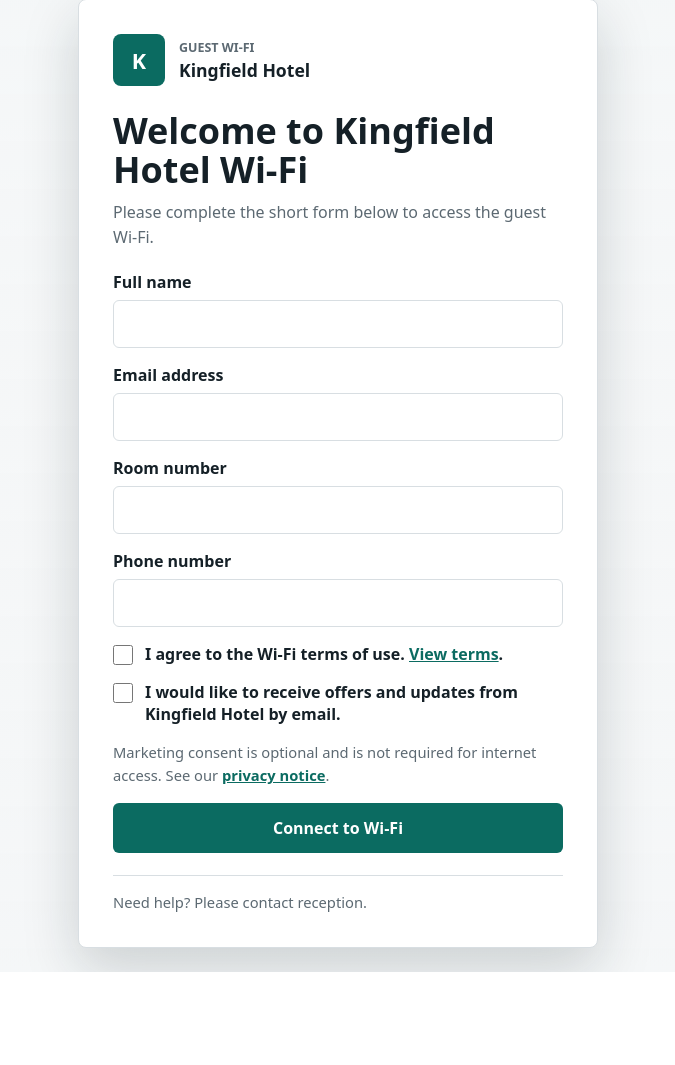
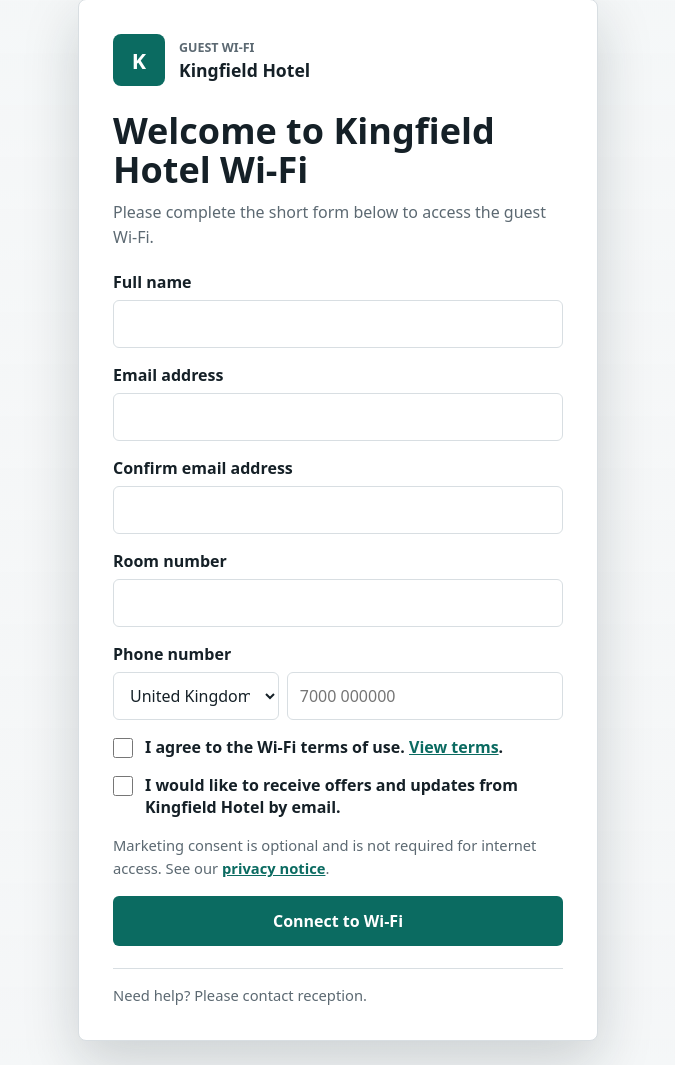
Before and after one commit to aybamidele/kingfield-wifi-captive, a Django app: template templates/portal/portal.html in a window 1280 px wide. Shown: the part 25-1090 px from the top of the page, without its empty margins (302-977 px from the left). Before the commit the page ends 997 px from the top, so only its background shows below. Run offline with Django 5.2, Linux system fonts and the light colour scheme; the template is opened without the code that fills it: values that come from a table or form of the project are taken from there, others are empty; data comes from the database, SQL or seed files in the repository.

Commit message:
feat: harden portal customization and form validation

```diff
--- a/portal/context_processors.py
+++ b/portal/context_processors.py
@@ -4,26 +4,15 @@
 
 
 def portal_branding(_request):
-    customization = PortalCustomization.objects.first()
-    if customization:
-        return {
-            "portal_background_url": customization.background_url,
-            "portal_brand_name": customization.brand_name,
-            "portal_logo_url": customization.logo_url,
-            "portal_primary_color": customization.primary_color,
-            "portal_success_message": customization.success_message,
-            "portal_support_text": customization.support_text,
-            "portal_tagline": customization.tagline,
-            "data_retention_days": settings.DATA_RETENTION_DAYS,
-        }
+    customization = PortalCustomization.objects.first() or PortalCustomization()
 
     return {
-        "portal_background_url": settings.PORTAL_BACKGROUND_URL,
-        "portal_brand_name": settings.PORTAL_BRAND_NAME,
-        "portal_logo_url": settings.PORTAL_LOGO_URL,
-        "portal_primary_color": settings.PORTAL_PRIMARY_COLOR,
-        "portal_success_message": settings.PORTAL_SUCCESS_MESSAGE,
-        "portal_support_text": settings.PORTAL_SUPPORT_TEXT,
-        "portal_tagline": settings.PORTAL_TAGLINE,
+        "portal_background_url": customization.background_url,
+        "portal_brand_name": customization.brand_name,
+        "portal_logo_url": customization.logo_url,
+        "portal_primary_color": customization.primary_color,
+        "portal_success_message": customization.success_message,
+        "portal_support_text": customization.support_text,
+        "portal_tagline": customization.tagline,
         "data_retention_days": settings.DATA_RETENTION_DAYS,
     }
--- a/portal/forms.py
+++ b/portal/forms.py
@@ -3,6 +3,14 @@
 from django.utils import timezone
 
 from .models import GuestWifiSession
+
+PHONE_COUNTRY_CODE_CHOICES = (
+    ("+44", "United Kingdom (+44)"),
+    ("+234", "Nigeria (+234)"),
+    ("+1", "United States/Canada (+1)"),
+    ("+233", "Ghana (+233)"),
+    ("+27", "South Africa (+27)"),
+)
 
 OMADA_FIELD_MAP = {
     "clientMac": "client_mac",
@@ -47,16 +55,33 @@
         max_length=254,
         widget=forms.EmailInput(attrs={"autocomplete": "email"}),
     )
+    confirm_email = forms.EmailField(
+        label="Confirm email address",
+        max_length=254,
+        widget=forms.EmailInput(attrs={"autocomplete": "email"}),
+    )
     room_number = forms.CharField(
         label="Room number",
         max_length=64,
         widget=forms.TextInput(attrs={"autocomplete": "off"}),
     )
+    phone_country_code = forms.ChoiceField(
+        label="Country code",
+        choices=PHONE_COUNTRY_CODE_CHOICES,
+        required=False,
+        initial="+44",
+    )
     phone = forms.CharField(
         label="Phone number",
         max_length=64,
         required=False,
-        widget=forms.TextInput(attrs={"autocomplete": "tel"}),
+        widget=forms.TextInput(
+            attrs={
+                "autocomplete": "tel-national",
+                "inputmode": "tel",
+                "placeholder": "7000 000000",
+            }
+        ),
     )
     terms_accepted = forms.BooleanField(
         label="I accept the Wi-Fi terms of use",
@@ -83,6 +108,42 @@
     @property
     def omada_fields(self):
         return [self[field_name] for field_name in OMADA_FORM_FIELDS]
+
+    def clean_email(self):
+        return self.cleaned_data["email"].strip().lower()
+
+    def clean_confirm_email(self):
+        return self.cleaned_data["confirm_email"].strip().lower()
+
+    def clean(self):
+        cleaned_data = super().clean()
+        email = cleaned_data.get("email")
+        confirm_email = cleaned_data.get("confirm_email")
+        if email and confirm_email and email != confirm_email:
+            self.add_error("confirm_email", "Email addresses must match.")
+
+        phone = (cleaned_data.get("phone") or "").strip()
+        if not phone:
+            cleaned_data["phone"] = ""
+            return cleaned_data
+
+        phone_digits = "".join(
+            character for character in phone if character.isdigit()
+        )
+        if len(phone_digits) != len(phone.replace(" ", "").replace("-", "")):
+            self.add_error(
+                "phone",
+                "Enter a local phone number using digits, spaces, or hyphens only.",
+            )
+            return cleaned_data
+
+        country_code = cleaned_data.get("phone_country_code") or ""
+        if not country_code:
+            self.add_error("phone_country_code", "Choose a country code.")
+            return cleaned_data
+
+        cleaned_data["phone"] = f"{country_code}{phone_digits}"
+        return cleaned_data
 
     def save(self, request):
         now = timezone.now()
--- a/portal/models.py
+++ b/portal/models.py
@@ -1,7 +1,21 @@
 import uuid
 
 from django.conf import settings
+from django.core.validators import RegexValidator
 from django.db import models
+
+DEFAULT_PORTAL_BRAND_NAME = "Kingfield Hotel"
+DEFAULT_PORTAL_TAGLINE = "Guest Wi-Fi"
+DEFAULT_PORTAL_LOGO_URL = ""
+DEFAULT_PORTAL_BACKGROUND_URL = ""
+DEFAULT_PORTAL_PRIMARY_COLOR = "#0b6b61"
+DEFAULT_PORTAL_SUPPORT_TEXT = "Need help? Please contact reception."
+DEFAULT_PORTAL_SUCCESS_MESSAGE = "You are connected. You can now continue browsing."
+
+validate_portal_primary_color = RegexValidator(
+    regex=r"^#[0-9a-fA-F]{6}$",
+    message="Enter a valid hex colour like #0b6b61.",
+)
 
 
 def default_auth_duration_minutes():
@@ -74,31 +88,31 @@
 
 
 def default_portal_brand_name():
-    return settings.PORTAL_BRAND_NAME
+    return DEFAULT_PORTAL_BRAND_NAME
 
 
 def default_portal_tagline():
-    return settings.PORTAL_TAGLINE
+    return DEFAULT_PORTAL_TAGLINE
 
 
 def default_portal_logo_url():
-    return settings.PORTAL_LOGO_URL
+    return DEFAULT_PORTAL_LOGO_URL
 
 
 def default_portal_background_url():
-    return settings.PORTAL_BACKGROUND_URL
+    return DEFAULT_PORTAL_BACKGROUND_URL
 
 
 def default_portal_primary_color():
-    return settings.PORTAL_PRIMARY_COLOR
+    return DEFAULT_PORTAL_PRIMARY_COLOR
 
 
 def default_portal_support_text():
-    return settings.PORTAL_SUPPORT_TEXT
+    return DEFAULT_PORTAL_SUPPORT_TEXT
 
 
 def default_portal_success_message():
-    return settings.PORTAL_SUCCESS_MESSAGE
+    return DEFAULT_PORTAL_SUCCESS_MESSAGE
 
 
 class PortalCustomization(models.Model):
@@ -131,6 +145,7 @@
         max_length=32,
         default=default_portal_primary_color,
         help_text="CSS colour used for primary buttons and brand accents.",
+        validators=[validate_portal_primary_color],
     )
     support_text = models.TextField(
         blank=True,
--- a/static/portal/css/main.css
+++ b/static/portal/css/main.css
@@ -143,7 +143,8 @@
 }
 
 input[type="text"],
-input[type="email"] {
+input[type="email"],
+select {
   width: 100%;
   min-height: 48px;
   padding: 11px 12px;
@@ -155,9 +156,22 @@
 }
 
 input[type="text"]:focus,
-input[type="email"]:focus {
+input[type="email"]:focus,
+select:focus {
   border-color: var(--color-primary);
   outline: 3px solid rgba(11, 107, 97, 0.16);
+}
+
+.phone-input-group {
+  display: grid;
+  grid-template-columns: minmax(0, 1fr);
+  gap: 8px;
+}
+
+@media (min-width: 460px) {
+  .phone-input-group {
+    grid-template-columns: minmax(160px, 0.75fr) minmax(0, 1.25fr);
+  }
 }
 
 .checkbox-field {
--- a/templates/portal/portal.html
+++ b/templates/portal/portal.html
@@ -26,6 +26,12 @@
     </div>
 
     <div class="field">
+      <label for="{{ form.confirm_email.id_for_label }}">{{ form.confirm_email.label }}</label>
+      {{ form.confirm_email }}
+      {% for error in form.confirm_email.errors %}<p class="field-error">{{ error }}</p>{% endfor %}
+    </div>
+
+    <div class="field">
       <label for="{{ form.room_number.id_for_label }}">{{ form.room_number.label }}</label>
       {{ form.room_number }}
       {% for error in form.room_number.errors %}<p class="field-error">{{ error }}</p>{% endfor %}
@@ -33,7 +39,11 @@
 
     <div class="field">
       <label for="{{ form.phone.id_for_label }}">{{ form.phone.label }}</label>
-      {{ form.phone }}
+      <div class="phone-input-group">
+        {{ form.phone_country_code }}
+        {{ form.phone }}
+      </div>
+      {% for error in form.phone_country_code.errors %}<p class="field-error">{{ error }}</p>{% endfor %}
       {% for error in form.phone.errors %}<p class="field-error">{{ error }}</p>{% endfor %}
     </div>
 
```
Also changed, not shown: docs/dokploy-deployment.md (+8 -5 lines), tests/test_final_hardening.py (+3 -2 lines), tests/test_google_sheets.py (+20 -14 lines), tests/test_hotel_ready.py (+82 -13 lines), tests/test_omada.py (+26 -25 lines), tests/test_portal_flow.py (+108 -8 lines), wifi_portal/settings.py (+0 -14 lines), README.md, portal/migrations/0004_admin_managed_portal_customization.py (added).
